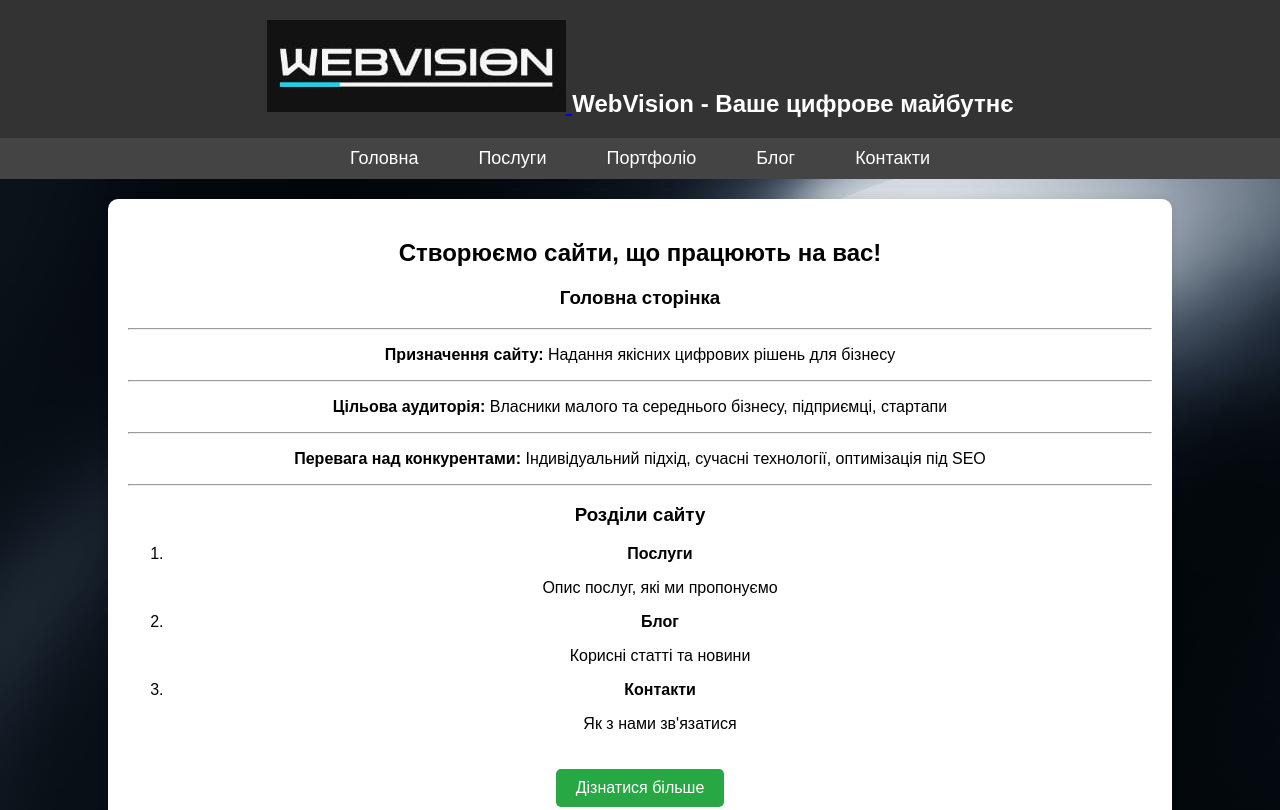
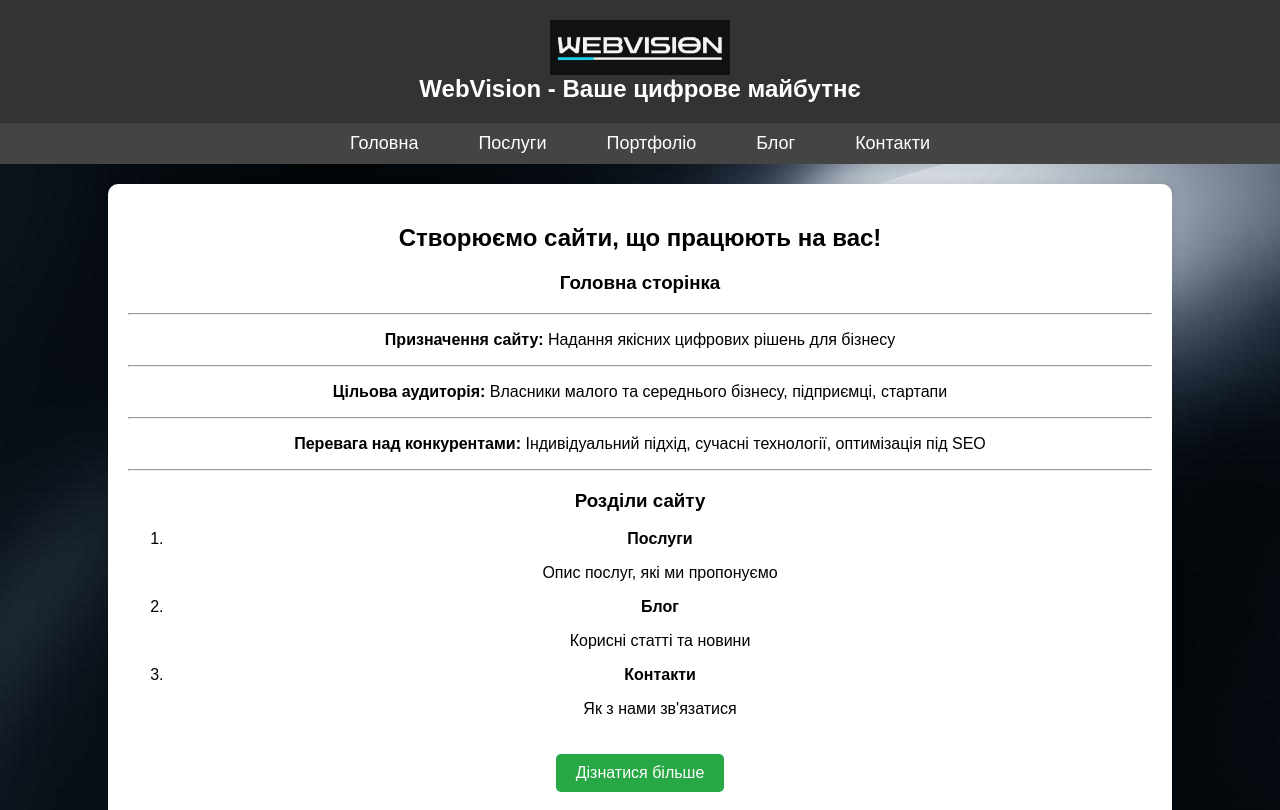
Before and after one commit to KoNtRaSt0/informlr, a plain HTML site: page index.html in a window 1280 px wide. Shown: the top 810 px of the page. Drawn offline with Linux system fonts and the light colour scheme.

Commit message:
Update index.html

```diff
--- a/index.html
+++ b/index.html
@@ -9,7 +9,7 @@
 <body>
     <header>
         <a href="index.html" title="Головна сторінка WebVision">
-            <img src="images/logo.jpg" alt="Логотип WebVision">
+            <img src="images/logo.jpg" alt="Логотип WebVision" class="logo">
         </a>
         WebVision - Ваше цифрове майбутнє
     </header>
```
